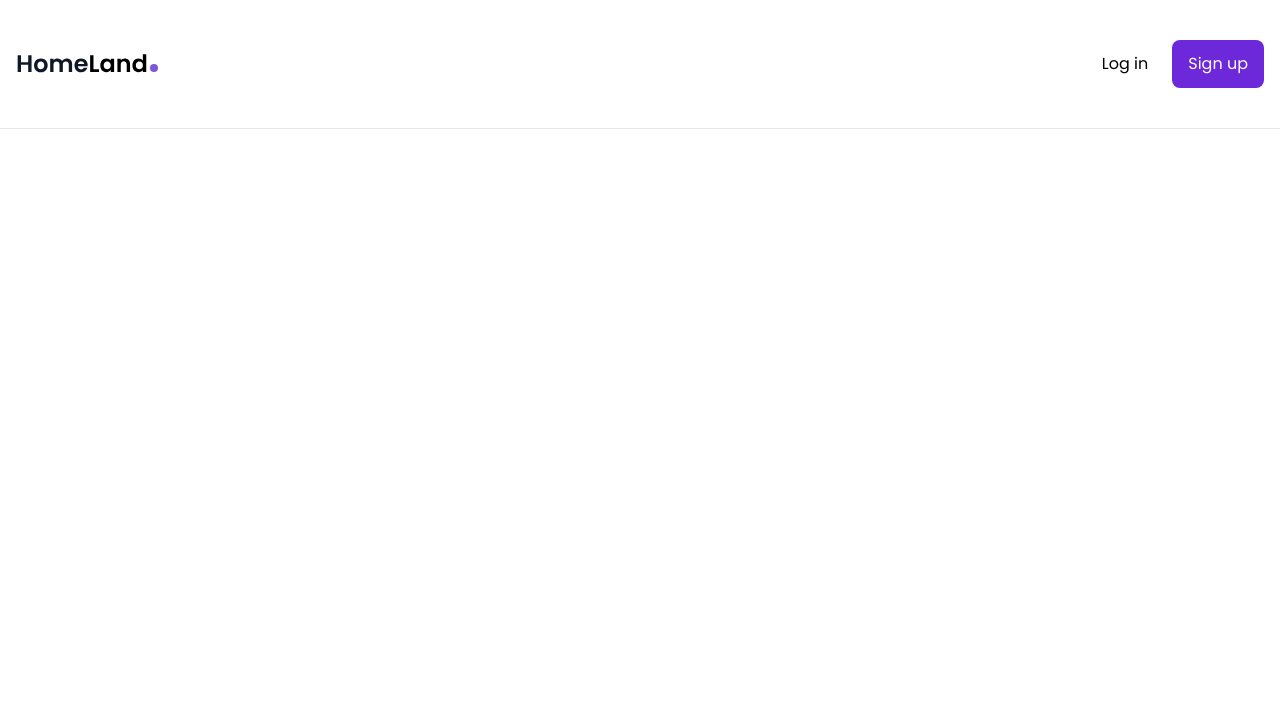
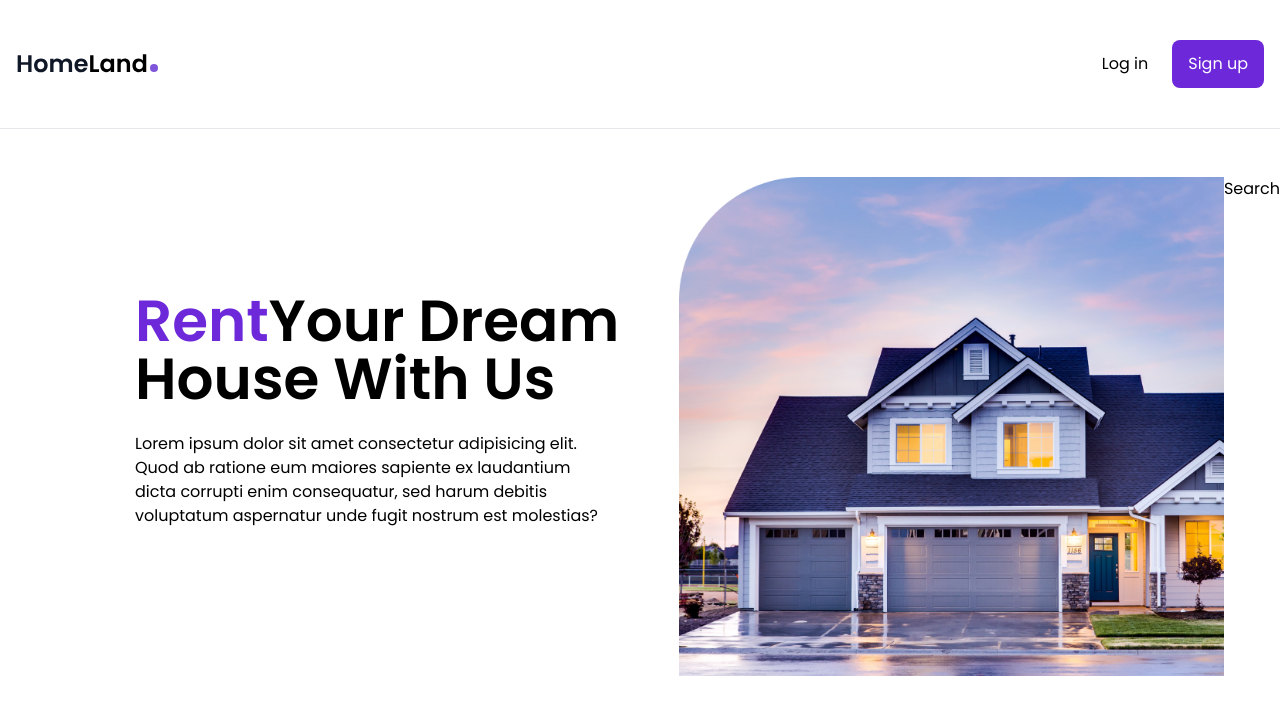
Before and after one commit to RenanFachin/Study_RealStateWEB, a React (Vite) app: page / in a window 1280 px wide. Shown: the top 714 px of the page. Built offline with nearby package versions, Linux system fonts and the light colour scheme.

Commit message:
create banner component

```diff
--- a/src/components/Banner.tsx
+++ b/src/components/Banner.tsx
@@ -1,5 +1,33 @@
-export function Banner(){
-    return(
-        <></>
+import Image from '../assets/house-banner.png'
+
+import { Search } from './Search'
+
+export function Banner() {
+    return (
+        <section className='h-full max-h-[640px] mb-8 xl:mb-24'>
+            <div className='flex flex-col lg:flex-row'>
+                <div className='lg:ml-8 xl:ml-[135px] flex flex-col items-center lg:items-start text-center lg:text-left justify-center flex-1 px-4 lg:px-0'>
+                    <h1
+                        className='text-4xl lg:text-[58px] font-semibold leading-none mb-6'
+                    >
+                        <span className='text-violet-700'>
+                            Rent
+                        </span>
+                        Your Dream House With Us
+                    </h1>
+
+                    <p className='max-w-[480px] mb-8'>
+                        Lorem ipsum dolor sit amet consectetur adipisicing elit. Quod ab ratione eum maiores sapiente ex laudantium dicta corrupti enim consequatur, sed harum debitis voluptatum aspernatur unde fugit nostrum est molestias?
+                    </p>
+                </div>
+
+                <div className='hidden flex-1 lg:flex justify-end items-end'>
+                    <img src={Image} alt="" />
+                </div>
+
+                <Search />
+
+            </div>
+        </section>
     )
 }
--- a/src/components/Search.tsx
+++ b/src/components/Search.tsx
@@ -1,5 +1,7 @@
-export function Search(){
-    return(
-        <></>
+export function Search() {
+    return (
+        <div>
+            Search
+        </div>
     )
 }
```
